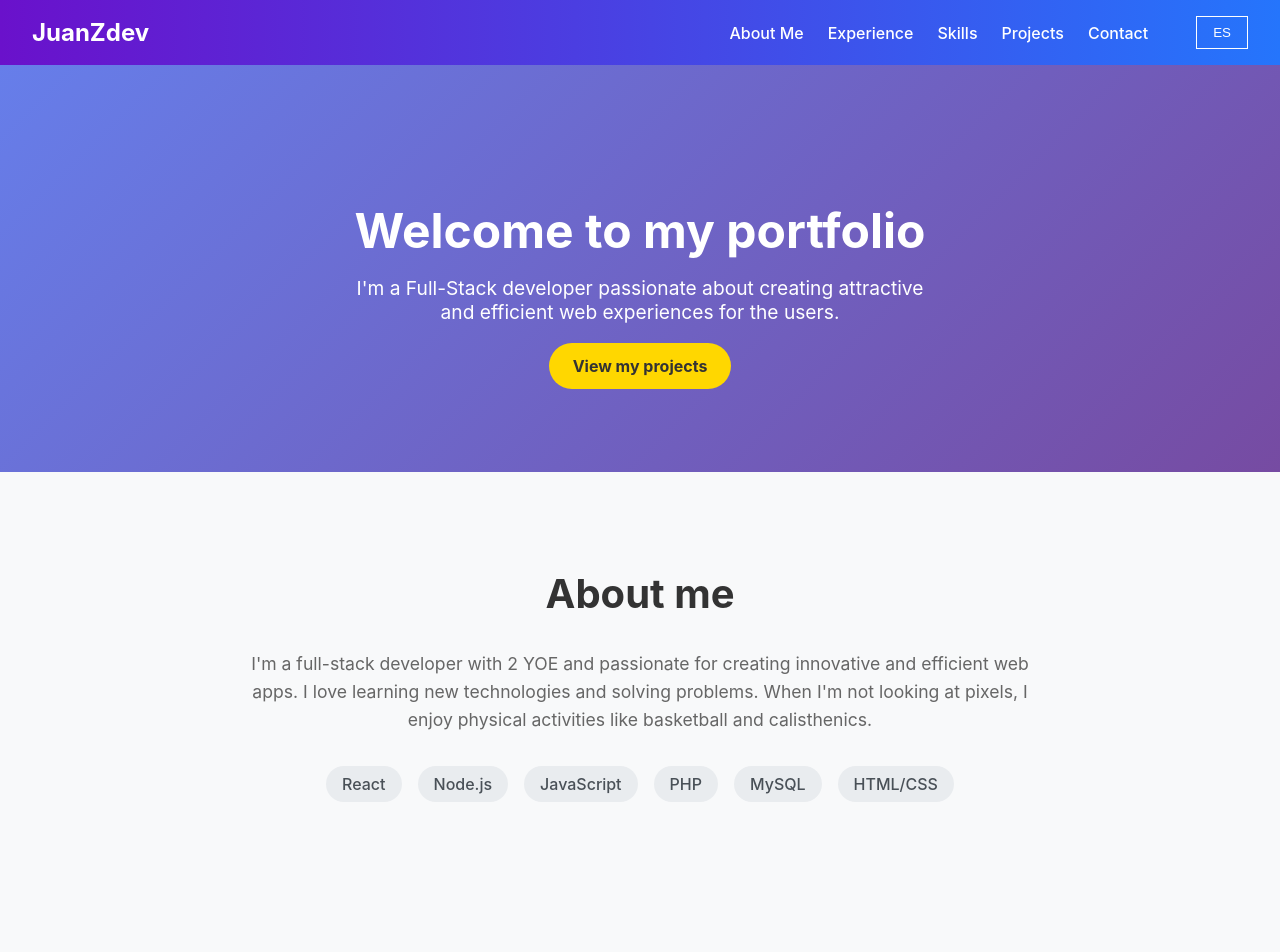
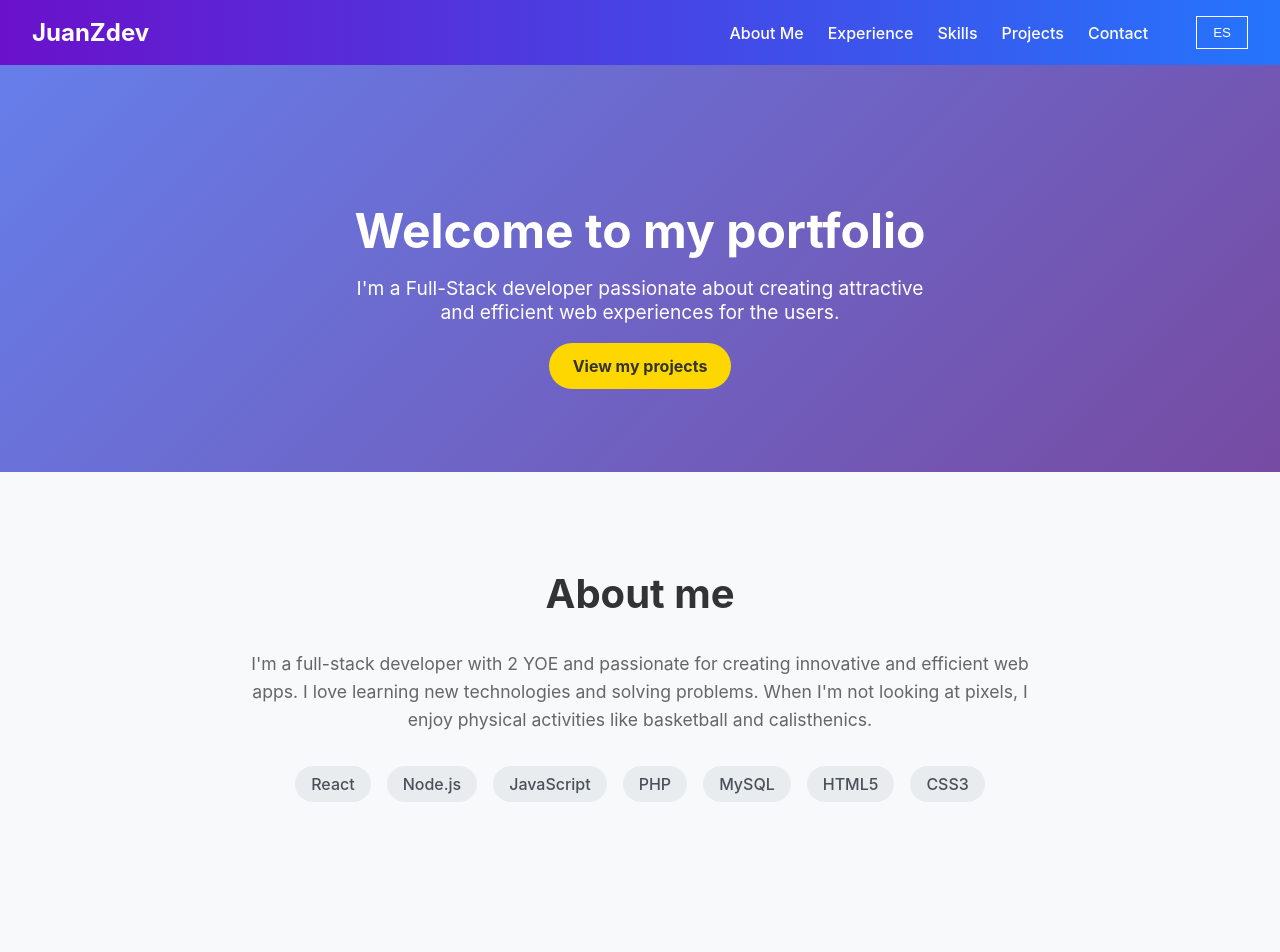
Before and after one commit to JuanZorrilla95/portafolio2024, a React (Create React App) app: page / in a window 1280 px wide. Shown: the top 952 px of the page. Built offline with nearby package versions, Linux system fonts and the light colour scheme.

Commit message:
Genious?

```diff
--- a/src/components/About.js
+++ b/src/components/About.js
@@ -1,16 +1,16 @@
-import React, { useContext } from "react";
+import React, { useContext, useState } from "react";
 import styled from "styled-components";
 import { LanguageContext } from "./LanguageContext";
 
 const AboutWrapper = styled.section`
-	background-color: #f8f9fa;
-	padding: 4rem 2rem;
+  background-color: #f8f9fa;
+  padding: 4rem 2rem;
 `;
 
 const AboutContent = styled.div`
-	max-width: 800px;
-	margin: 0 auto;
-	text-align: center;
+  max-width: 800px;
+  margin: 0 auto;
+  text-align: center;
 `;
 
 const Title = styled.h2`
@@ -41,36 +41,46 @@ const SkillItem = styled.li`
   padding: 0.5rem 1rem;
   border-radius: 20px;
   font-weight: 500;
+  position: relative;
+  cursor: pointer;
+  transition: all 0.3s ease;
+
+  &:hover {
+    transform: translateY(-5px);
+    box-shadow: 0 5px 15px rgba(0, 0, 0, 0.1);
+  }
+`;
+
+const SkillIcon = styled.img`
+  position: absolute;
+  top: -30px;
+  left: 50%;
+  transform: translateX(-50%) scale(0);
+  width: 24px;
+  height: 24px;
+  transition: all 0.3s ease;
+
+  ${SkillItem}:hover & {
+    transform: translateX(-50%) scale(1);
+  }
 `;
 
 function About() {
   const { language } = useContext(LanguageContext);
-
-  const skills = [
-    "HTML",
-    "CSS",
-    "JavaScript",
-    "React",
-    "Node.js",
-    "PHP",
-    "Java 8 & 17",
-    "MySQL",
-    "PostgreSQL",
-    "Git",
-  ];
+  const [hoveredSkill, setHoveredSkill] = useState(null);
 
   const content = {
     es: {
       title: "Sobre mí",
       description:
         "Soy un desarrollador web full-stack y un apasionado por crear aplicaciones web innovadoras y eficientes. Me encanta aprender nuevas tecnologías y resolver problemas. Cuando no estoy codeando, disfruto de actividad física como basquet y calistenia.",
-      skills: ["React", "Node.js", "JavaScript", "PHP", "MySQL", "HTML/CSS"],
+      skills: ["React", "Node.js", "JavaScript", "PHP", "MySQL", "HTML5", "CSS3"],
     },
     en: {
       title: "About me",
       description:
         "I'm a full-stack developer with 2 YOE and passionate for creating innovative and efficient web apps. I love learning new technologies and solving problems. When I'm not looking at pixels, I enjoy physical activities like basketball and calisthenics.",
-      skills: ["React", "Node.js", "JavaScript", "PHP", "MySQL", "HTML/CSS"],
+      skills: ["React", "Node.js", "JavaScript", "PHP", "MySQL", "HTML5", "CSS3"],
     },
   };
 
@@ -81,7 +91,18 @@ function About() {
         <Description>{content[language].description}</Description>
         <SkillsList>
           {content[language].skills.map((skill, index) => (
-            <SkillItem key={index}>{skill}</SkillItem>
+            <SkillItem
+              key={index}
+              onMouseEnter={() => setHoveredSkill(skill)}
+              onMouseLeave={() => setHoveredSkill(null)}
+            >
+              {skill}
+              <SkillIcon
+                src={`/${skill.toLowerCase().replace('.', '')}.png`}
+                alt={`${skill} icon`}
+                style={{ opacity: hoveredSkill === skill ? 1 : 0 }}
+              />
+            </SkillItem>
           ))}
         </SkillsList>
       </AboutContent>
```
